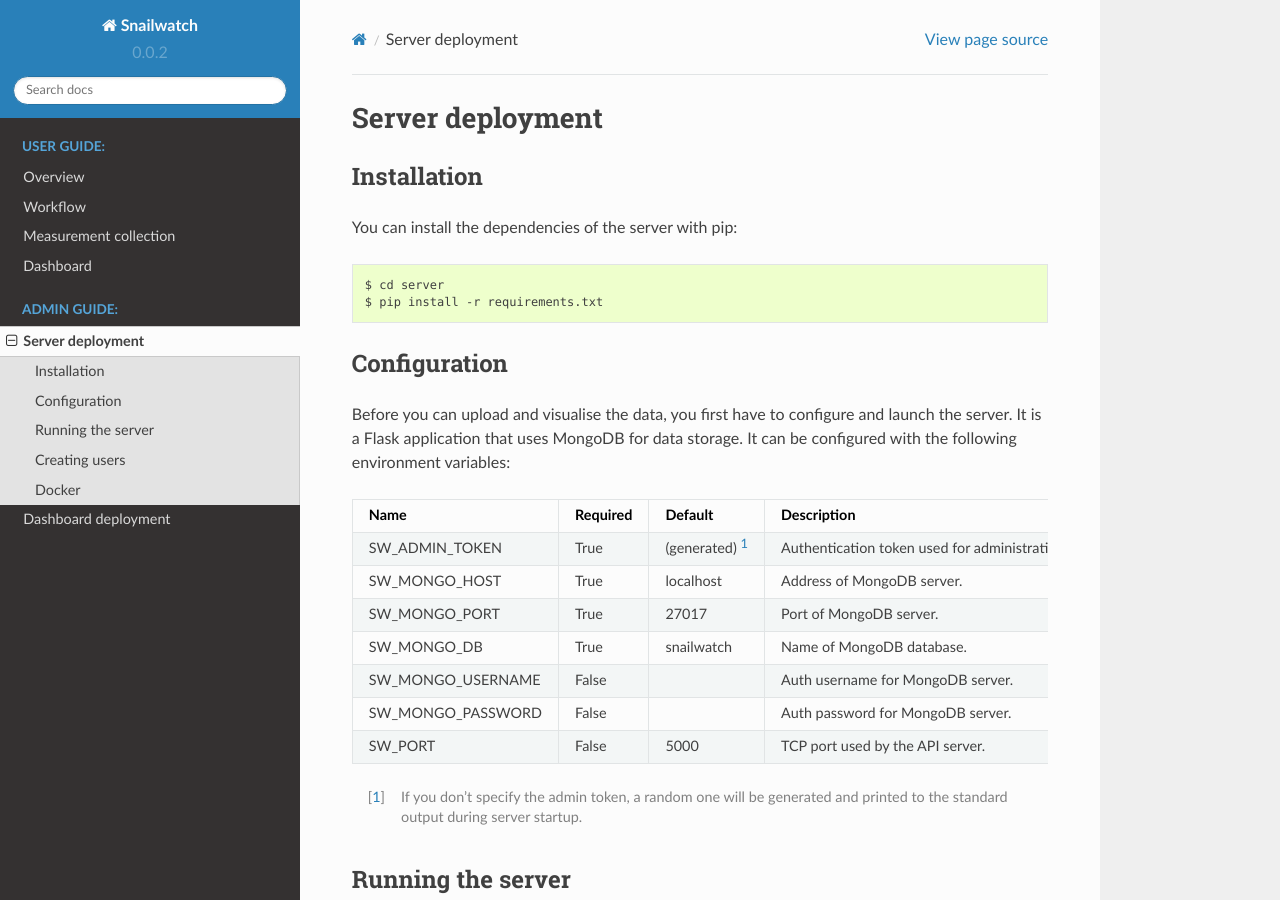
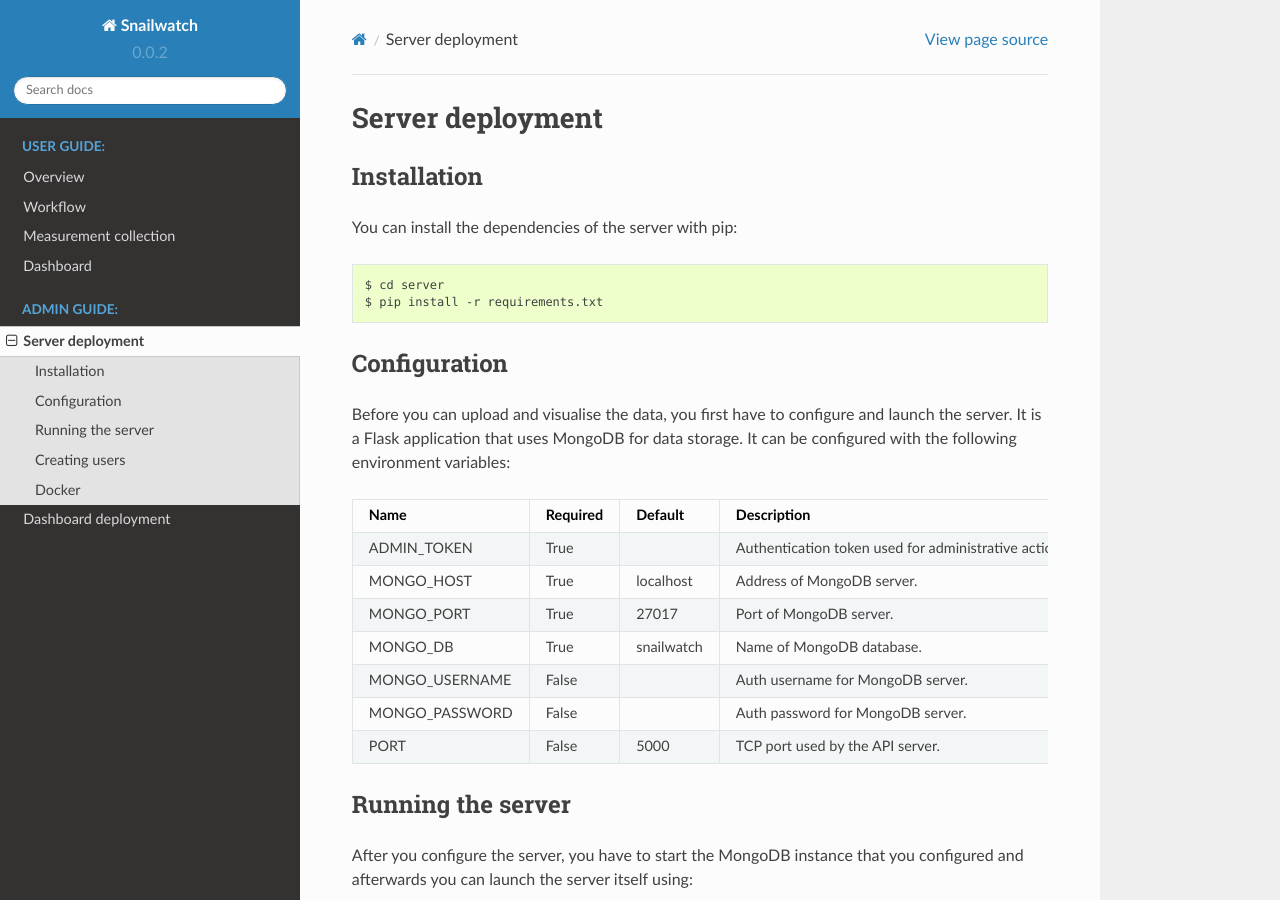
Before and after one commit to It4innovations/snailwatch, a Sphinx documentation site: the page built from docs/server-deploy.rst, in a window 1280 px wide and 900 px high. Built offline with Sphinx 7.4.7 and the Read the Docs theme 2.0.0, drawn with Linux system fonts in a browser that asks for light colours.

Commit message:
ENH: remove automatic admin token generation and environment variable SW prefix

```diff
--- a/docs/dashboard-deploy.rst
+++ b/docs/dashboard-deploy.rst
@@ -15,7 +15,7 @@ It is passed through an environment variable:
 +----------------+------------+-----------------------+-------------------------------------+
 | Name           | Required   | Default               | Description                         |
 +================+============+=======================+=====================================+
-| SW_API_SERVER  | True       | http://localhost:5000 | Address of the Snailwatch server.   |
+| API_SERVER     | True       | http://localhost:5000 | Address of the Snailwatch server.   |
 +----------------+------------+-----------------------+-------------------------------------+
 
 Starting the dashboard
--- a/docs/server-deploy.rst
+++ b/docs/server-deploy.rst
@@ -16,22 +16,20 @@ storage. It can be configured with the following environment variables:
 +--------------------+------------+------------------+--------------------------------------------------------+
 | Name               | Required   | Default          | Description                                            |
 +====================+============+==================+========================================================+
-| SW_ADMIN_TOKEN     | True       |(generated) [#t]_ | Authentication token used for administrative actions.  |
+| ADMIN_TOKEN        | True       |                  | Authentication token used for administrative actions.  |
 +--------------------+------------+------------------+--------------------------------------------------------+
-| SW_MONGO_HOST      | True       | localhost        | Address of MongoDB server.                             |
+| MONGO_HOST         | True       | localhost        | Address of MongoDB server.                             |
 +--------------------+------------+------------------+--------------------------------------------------------+
-| SW_MONGO_PORT      | True       | 27017            | Port of MongoDB server.                                |
+| MONGO_PORT         | True       | 27017            | Port of MongoDB server.                                |
 +--------------------+------------+------------------+--------------------------------------------------------+
-| SW_MONGO_DB        | True       | snailwatch       | Name of MongoDB database.                              |
+| MONGO_DB           | True       | snailwatch       | Name of MongoDB database.                              |
 +--------------------+------------+------------------+--------------------------------------------------------+
-| SW_MONGO_USERNAME  | False      |                  | Auth username for MongoDB server.                      |
+| MONGO_USERNAME     | False      |                  | Auth username for MongoDB server.                      |
 +--------------------+------------+------------------+--------------------------------------------------------+
-| SW_MONGO_PASSWORD  | False      |                  | Auth password for MongoDB server.                      |
+| MONGO_PASSWORD     | False      |                  | Auth password for MongoDB server.                      |
 +--------------------+------------+------------------+--------------------------------------------------------+
-| SW_PORT            | False      | 5000             | TCP port used by the API server.                       |
+| PORT               | False      | 5000             | TCP port used by the API server.                       |
 +--------------------+------------+------------------+--------------------------------------------------------+
-
-.. [#t] If you don't specify the admin token, a random one will be generated and printed to the standard output during server startup.
 
 Running the server
 ------------------
```
Also changed, not shown: 3 other files.
